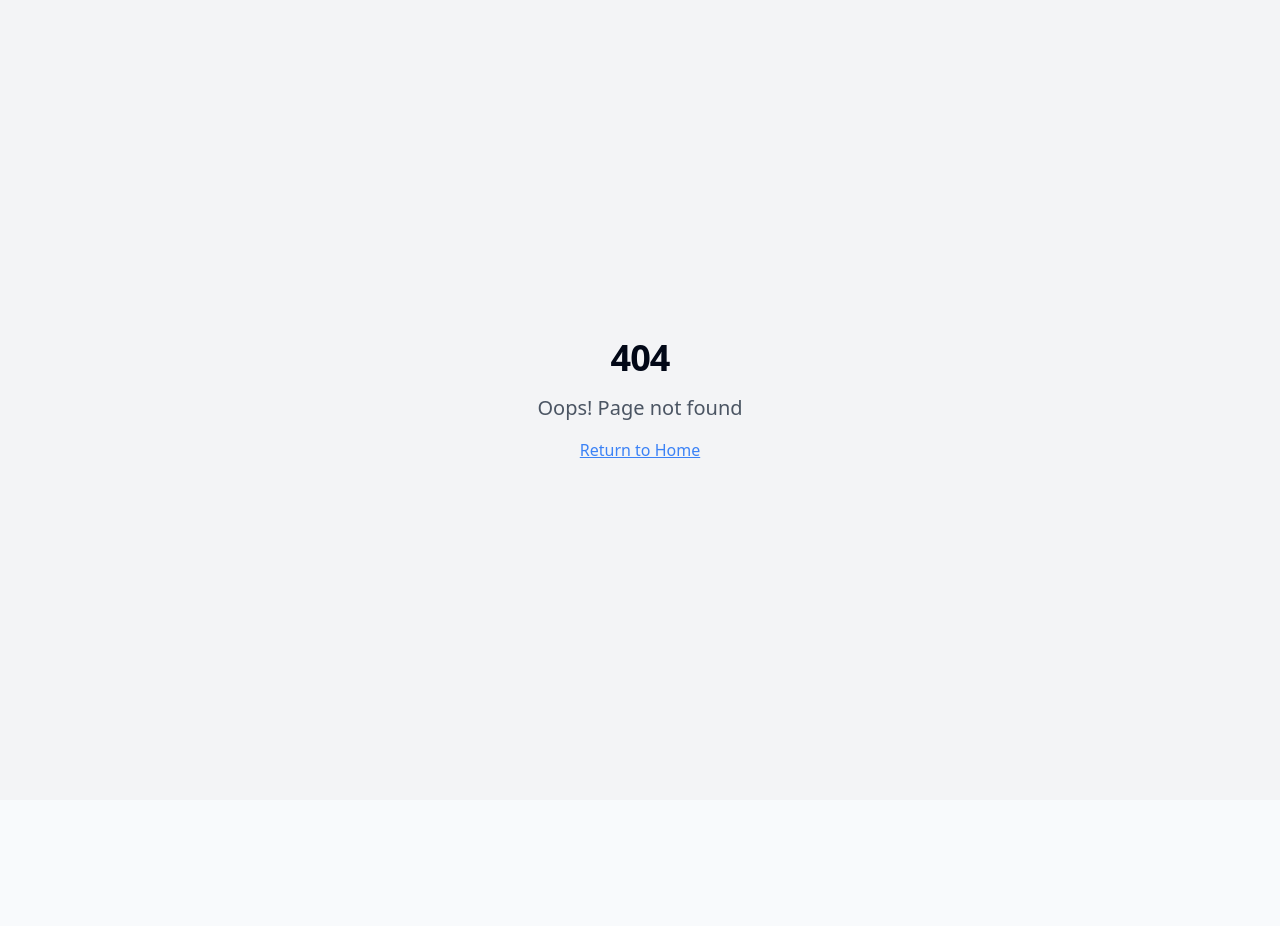
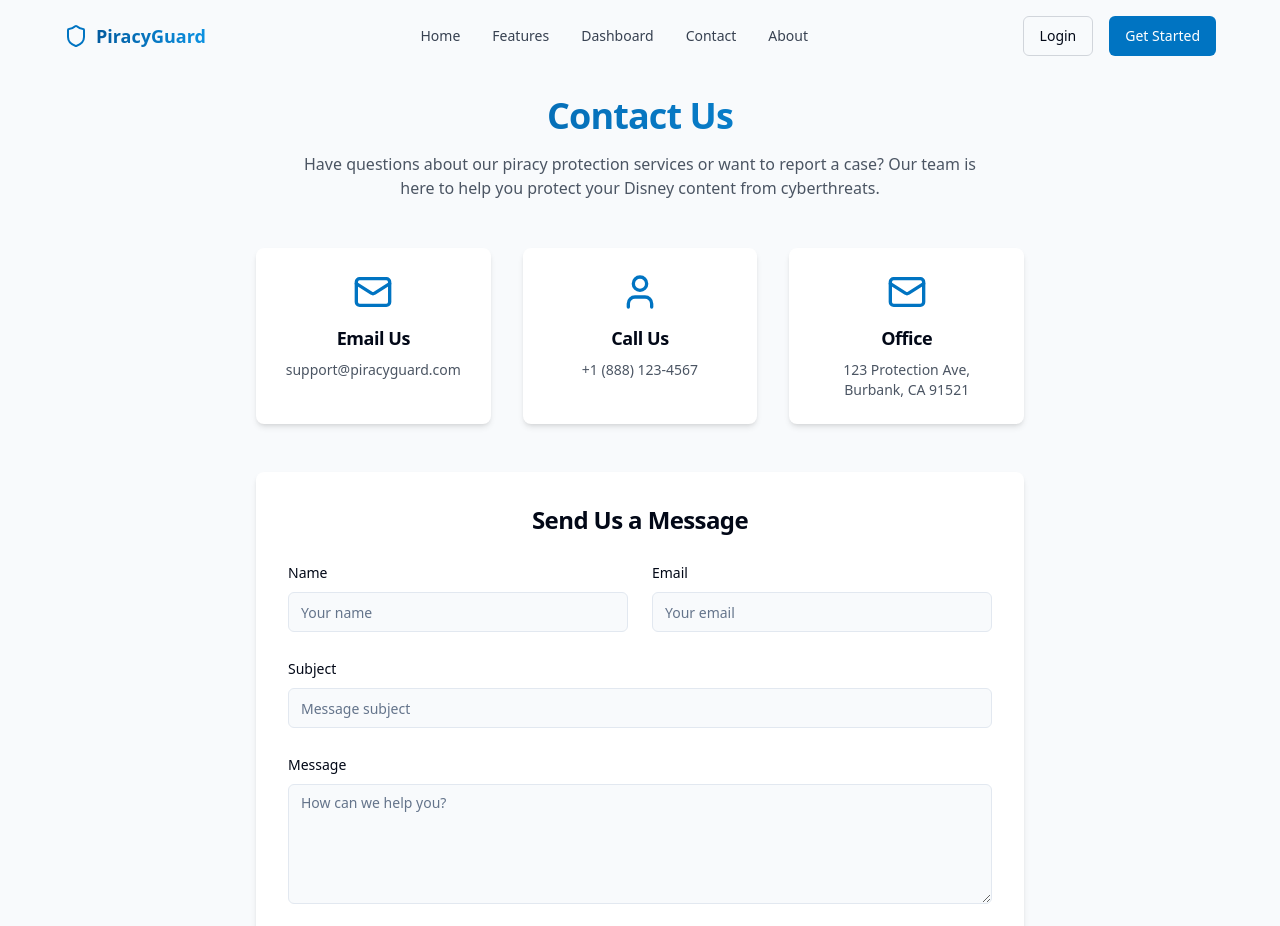
Before and after one commit to Biswajitn23/piracyguard, a React (Vite) app: page /contact in a window 1280 px wide. Before the commit this address had no page. Shown: the top 926 px of the page. Before the commit the page ends 800 px from the top, so only its background shows below. Built offline with nearby package versions, Linux system fonts and the light colour scheme.

Commit message:
Add contact us page
Adds a contact us page to the application.

```diff
--- a/src/App.tsx
+++ b/src/App.tsx
@@ -6,6 +6,7 @@ import { QueryClient, QueryClientProvider } from "@tanstack/react-query";
 import { BrowserRouter, Routes, Route } from "react-router-dom";
 import Index from "./pages/Index";
 import DashboardPage from "./pages/Dashboard";
+import Contact from "./pages/Contact";
 import NotFound from "./pages/NotFound";
 
 const queryClient = new QueryClient();
@@ -19,6 +20,7 @@ const App = () => (
         <Routes>
           <Route path="/" element={<Index />} />
           <Route path="/dashboard" element={<DashboardPage />} />
+          <Route path="/contact" element={<Contact />} />
           {/* ADD ALL CUSTOM ROUTES ABOVE THE CATCH-ALL "*" ROUTE */}
           <Route path="*" element={<NotFound />} />
         </Routes>
--- a/src/components/Navbar.tsx
+++ b/src/components/Navbar.tsx
@@ -57,6 +57,12 @@ const Navbar: React.FC = () => {
             className="text-sm font-medium text-gray-700 hover:text-piracy-600 transition-colors"
           >
             Dashboard
+          </Link>
+          <Link
+            to="/contact"
+            className="text-sm font-medium text-gray-700 hover:text-piracy-600 transition-colors"
+          >
+            Contact
           </Link>
           <Link
             to="/about"
@@ -119,6 +125,13 @@ const Navbar: React.FC = () => {
             Dashboard
           </Link>
           <Link
+            to="/contact"
+            className="text-sm font-medium text-gray-700 hover:text-piracy-600 transition-colors"
+            onClick={() => setIsMenuOpen(false)}
+          >
+            Contact
+          </Link>
+          <Link
             to="/about"
             className="text-sm font-medium text-gray-700 hover:text-piracy-600 transition-colors"
             onClick={() => setIsMenuOpen(false)}
--- /dev/null
+++ b/src/pages/Contact.tsx
@@ -0,0 +1,164 @@
+
+import React from 'react';
+import { useForm } from 'react-hook-form';
+import { z } from 'zod';
+import { zodResolver } from '@hookform/resolvers/zod';
+import { useToast } from '@/hooks/use-toast';
+import MainLayout from '../layouts/MainLayout';
+import { Form, FormControl, FormDescription, FormField, FormItem, FormLabel, FormMessage } from '@/components/ui/form';
+import { Input } from '@/components/ui/input';
+import { Textarea } from '@/components/ui/textarea';
+import { Button } from '@/components/ui/button';
+import { Mail, Send, User } from 'lucide-react';
+
+const formSchema = z.object({
+  name: z.string().min(2, { message: 'Name must be at least 2 characters.' }),
+  email: z.string().email({ message: 'Please enter a valid email address.' }),
+  subject: z.string().min(5, { message: 'Subject must be at least 5 characters.' }),
+  message: z.string().min(10, { message: 'Message must be at least 10 characters.' }),
+});
+
+type FormValues = z.infer<typeof formSchema>;
+
+const Contact: React.FC = () => {
+  const { toast } = useToast();
+
+  const form = useForm<FormValues>({
+    resolver: zodResolver(formSchema),
+    defaultValues: {
+      name: '',
+      email: '',
+      subject: '',
+      message: '',
+    },
+  });
+
+  const onSubmit = (data: FormValues) => {
+    console.log('Form submitted:', data);
+
+    // In a real app, you'd send this data to your backend
+    // For now, we'll just show a success toast
+    toast({
+      title: "Message sent!",
+      description: "We'll get back to you as soon as possible.",
+    });
+
+    form.reset();
+  };
+
+  return (
+    <MainLayout>
+      <div className="container mx-auto px-4 py-16 md:py-24">
+        <div className="max-w-3xl mx-auto">
+          <div className="text-center mb-12">
+            <h1 className="text-3xl md:text-4xl font-bold bg-clip-text text-transparent bg-gradient-to-r from-piracy-700 to-piracy-500 mb-4">
+              Contact Us
+            </h1>
+            <p className="text-gray-600 max-w-2xl mx-auto">
+              Have questions about our piracy protection services or want to report a case?
+              Our team is here to help you protect your Disney content from cyberthreats.
+            </p>
+          </div>
+
+          <div className="grid grid-cols-1 md:grid-cols-3 gap-8 mb-12">
+            <div className="bg-white shadow-md rounded-lg p-6 text-center">
+              <Mail className="mx-auto h-10 w-10 text-piracy-600 mb-3" />
+              <h3 className="font-semibold text-lg mb-2">Email Us</h3>
+              <p className="text-gray-600 text-sm">support@piracyguard.com</p>
+            </div>
+
+            <div className="bg-white shadow-md rounded-lg p-6 text-center">
+              <User className="mx-auto h-10 w-10 text-piracy-600 mb-3" />
+              <h3 className="font-semibold text-lg mb-2">Call Us</h3>
+              <p className="text-gray-600 text-sm">+1 (888) 123-4567</p>
+            </div>
+
+            <div className="bg-white shadow-md rounded-lg p-6 text-center">
+              <Mail className="mx-auto h-10 w-10 text-piracy-600 mb-3" />
+              <h3 className="font-semibold text-lg mb-2">Office</h3>
+              <p className="text-gray-600 text-sm">123 Protection Ave, Burbank, CA 91521</p>
+            </div>
+          </div>
+
+          <div className="bg-white shadow-md rounded-lg p-8">
+            <h2 className="text-2xl font-semibold mb-6 text-center">Send Us a Message</h2>
+
+            <Form {...form}>
+              <form onSubmit={form.handleSubmit(onSubmit)} className="space-y-6">
+                <div className="grid grid-cols-1 md:grid-cols-2 gap-6">
+                  <FormField
+                    control={form.control}
+                    name="name"
+                    render={({ field }) => (
+                      <FormItem>
+                        <FormLabel>Name</FormLabel>
+                        <FormControl>
+                          <Input placeholder="Your name" {...field} />
+                        </FormControl>
+                        <FormMessage />
+                      </FormItem>
+                    )}
+                  />
+
+                  <FormField
+                    control={form.control}
+                    name="email"
+                    render={({ field }) => (
+                      <FormItem>
+                        <FormLabel>Email</FormLabel>
+                        <FormControl>
+                          <Input type="email" placeholder="Your email" {...field} />
+                        </FormControl>
+                        <FormMessage />
+                      </FormItem>
+                    )}
+                  />
+                </div>
+
+                <FormField
+                  control={form.control}
+                  name="subject"
+                  render={({ field }) => (
+                    <FormItem>
+                      <FormLabel>Subject</FormLabel>
+                      <FormControl>
+                        <Input placeholder="Message subject" {...field} />
+                      </FormControl>
+                      <FormMessage />
+                    </FormItem>
+                  )}
+                />
+
+                <FormField
+                  control={form.control}
+                  name="message"
+                  render={({ field }) => (
+                    <FormItem>
+                      <FormLabel>Message</FormLabel>
+                      <FormControl>
+                        <Textarea
+                          placeholder="How can we help you?"
+                          className="min-h-[120px]"
+                          {...field}
+                        />
+                      </FormControl>
+                      <FormMessage />
+                    </FormItem>
+                  )}
+                />
+
+                <div className="flex justify-end">
+                  <Button type="submit" className="bg-piracy-600 hover:bg-piracy-700">
+                    <Send className="mr-2 h-4 w-4" /> Send Message
+                  </Button>
+                </div>
+              </form>
+            </Form>
+          </div>
+        </div>
+      </div>
+    </MainLayout>
+  );
+};
+
+export default Contact;
```
